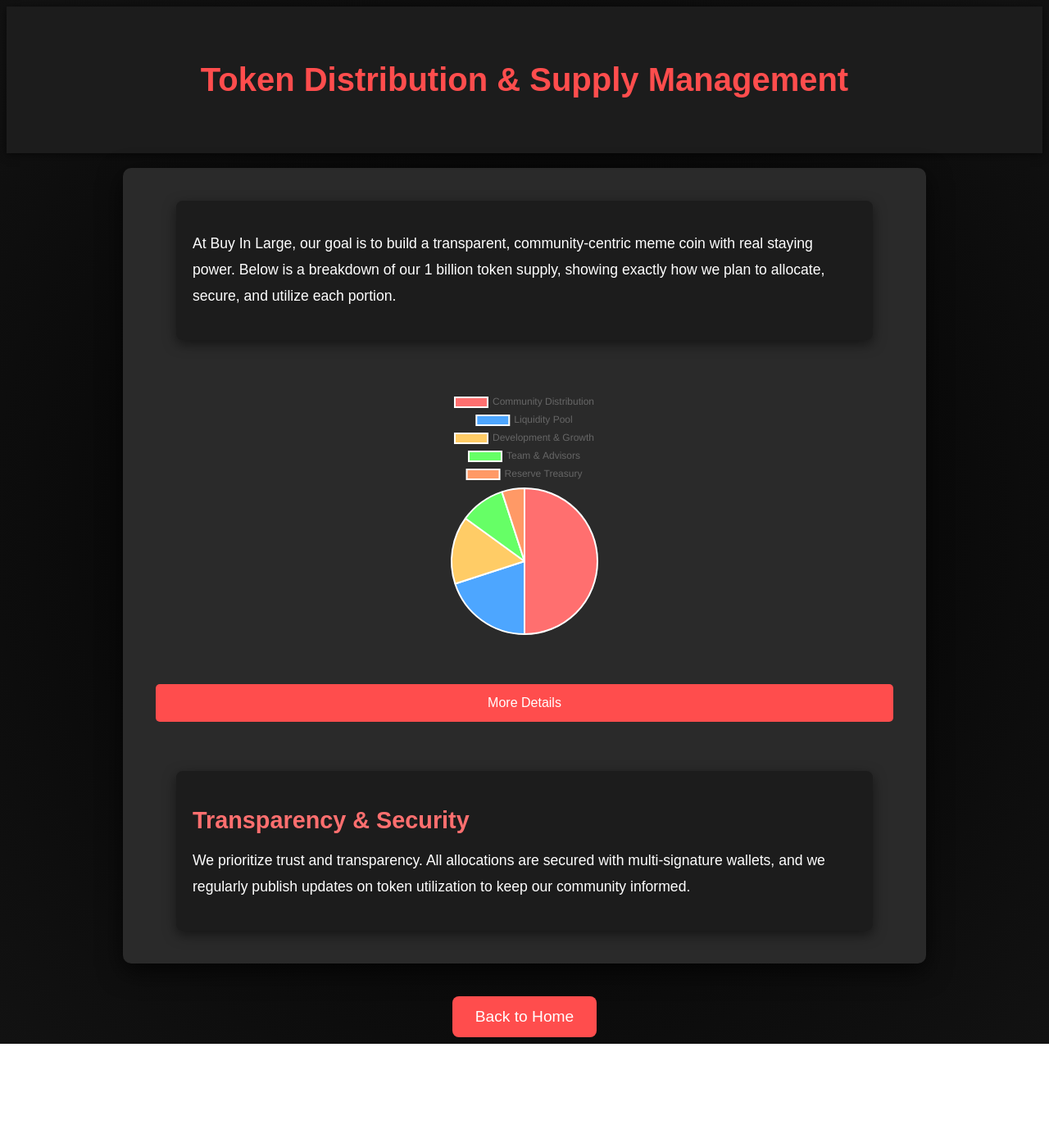
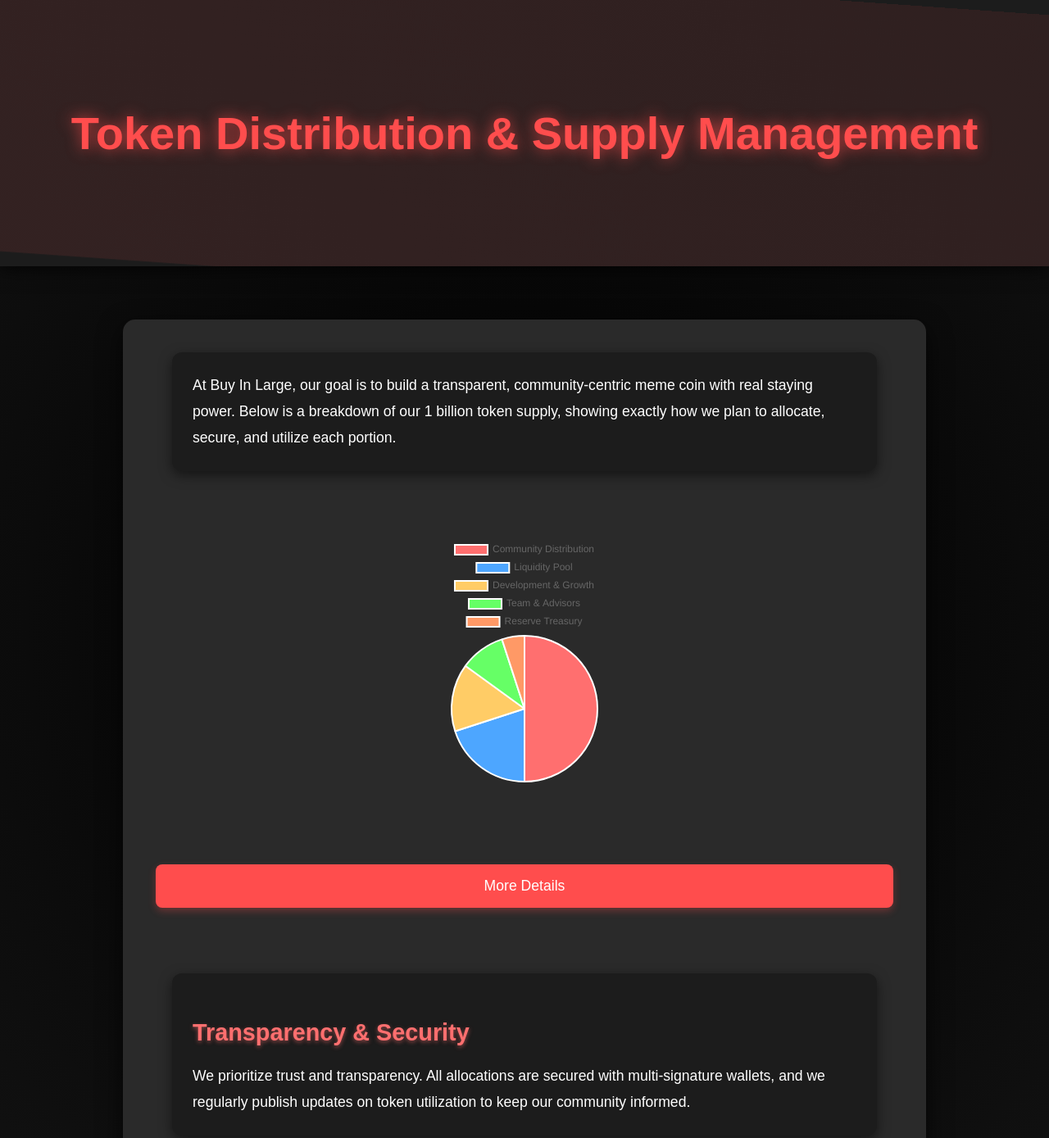
Before and after one commit to JEZEBELXD/BuyINLarge, a plain HTML site: page token-distribution.html in a window 1280 px wide. Shown: the top 1389 px of the page at 82% size. Before the commit the page ends 1274 px from the top, so only its background shows below. Drawn offline with nearby package versions, Linux system fonts and the light colour scheme.

Commit message:
Update token.css

```diff
--- a/token.css
+++ b/token.css
@@ -1,25 +1,64 @@
 /* General Styles */
 body {
-    margin: 10;
-    padding: 10;
+    margin: 0;
+    padding: 0;
     background: radial-gradient(circle, #000000, #121212);
     font-family: 'Arial', sans-serif;
     color: white;
     text-align: left;
     overflow-y: auto;
+    line-height: 1.6;
+    scroll-behavior: smooth;
 }
 
 /* Header Styling */
 .distribution-header {
     text-align: center;
-    padding: 40px;
+    padding: 80px 20px;
     background: #1c1c1c;
-    box-shadow: 0 2px 10px rgba(0, 0, 0, 0.5);
+    box-shadow: 0 4px 20px rgba(0, 0, 0, 0.7);
+    position: relative;
+    overflow: hidden;
+}
+
+.distribution-header::before {
+    content: '';
+    position: absolute;
+    top: 0;
+    left: 0;
+    width: 100%;
+    height: 100%;
+    background: linear-gradient(45deg, #ff4d4d, #d13939);
+    opacity: 0.1;
+    z-index: 1;
+    animation: gradientShift 10s infinite alternate;
 }
 
 .distribution-header h1 {
-    font-size: 2.5rem;
+    font-size: 3.5rem;
     color: #ff4d4d;
+    text-shadow: 0 4px 10px rgba(255, 77, 77, 0.5);
+    position: relative;
+    z-index: 2;
+    animation: fadeInDown 1s ease-out, glow 2s infinite alternate;
+}
+
+@keyframes glow {
+    0% {
+        text-shadow: 0 0 10px rgba(255, 77, 77, 0.5);
+    }
+    100% {
+        text-shadow: 0 0 20px rgba(255, 77, 77, 0.8);
+    }
+}
+
+@keyframes gradientShift {
+    0% {
+        transform: scale(1) rotate(0deg);
+    }
+    100% {
+        transform: scale(1.2) rotate(5deg);
+    }
 }
 
 /* Section Layout */
@@ -30,82 +69,179 @@ body {
     gap: 60px;
     padding: 40px;
     max-width: 900px;
-    margin: 0 auto;
+    margin: 40px auto;
     background: #2a2a2a;
-    border-radius: 10px;
+    border-radius: 15px;
     box-shadow: 0 10px 30px rgba(0, 0, 0, 0.7);
+    animation: fadeInUp 1s ease-out;
+    position: relative;
+    overflow: hidden;
+}
+
+.distribution-section::before {
+    content: '';
+    position: absolute;
+    top: -50%;
+    left: -50%;
+    width: 200%;
+    height: 200%;
+    background: radial-gradient(circle, rgba(255, 77, 77, 0.1), transparent 70%);
+    animation: rotateBackground 20s linear infinite;
+    z-index: -1;
+}
+
+@keyframes rotateBackground {
+    0% {
+        transform: rotate(0deg);
+    }
+    100% {
+        transform: rotate(360deg);
+    }
 }
 
 /* Text Box Styling */
 .text-box {
     width: 90%;
-    padding: 20px;
+    padding: 25px;
     background: #1c1c1c;
-    border-radius: 8px;
+    border-radius: 12px;
     box-shadow: 0 5px 15px rgba(0, 0, 0, 0.5);
+    transition: transform 0.3s ease, box-shadow 0.3s ease;
+    position: relative;
+    overflow: hidden;
+}
+
+.text-box::before {
+    content: '';
+    position: absolute;
+    top: 0;
+    left: -100%;
+    width: 100%;
+    height: 100%;
+    background: linear-gradient(90deg, transparent, rgba(255, 77, 77, 0.1), transparent);
+    transition: left 0.5s ease;
+}
+
+.text-box:hover::before {
+    left: 100%;
+}
+
+.text-box:hover {
+    transform: translateY(-5px);
+    box-shadow: 0 10px 20px rgba(0, 0, 0, 0.7);
 }
 
 .text-box p, .text-box ul {
     font-size: 1.1rem;
     line-height: 1.8;
+    margin: 0;
 }
 
 .text-box h2 {
     font-size: 1.8rem;
     color: #ff6f6f;
     margin-bottom: 15px;
+    text-shadow: 0 2px 5px rgba(255, 111, 111, 0.5);
 }
 
 /* Chart Styling */
 .chart-container {
     width: 100%;
     text-align: center;
+    margin: 20px 0;
+    position: relative;
 }
 
 .chart-container canvas {
     max-width: 600px;
     margin: 0 auto;
     display: block;
+    animation: fadeIn 1.5s ease-out;
+    transition: transform 0.3s ease;
+}
+
+.chart-container:hover canvas {
+    transform: scale(1.05);
 }
 
 /* Dropdown Styling */
 .dropdown {
     width: 100%;
     position: relative;
+    margin: 20px 0;
 }
 
 .dropdown-button {
     width: 100%;
-    padding: 14px 20px;
-    font-size: 1rem;
+    padding: 16px 24px;
+    font-size: 1.1rem;
     border: none;
     background-color: #ff4d4d;
     color: white;
-    border-radius: 5px;
+    border-radius: 8px;
     cursor: pointer;
     transition: background-color 0.3s ease, transform 0.2s ease;
+    box-shadow: 0 4px 10px rgba(255, 77, 77, 0.3);
+    position: relative;
+    overflow: hidden;
+}
+
+.dropdown-button::before {
+    content: '';
+    position: absolute;
+    top: 0;
+    left: -100%;
+    width: 100%;
+    height: 100%;
+    background: linear-gradient(90deg, transparent, rgba(255, 255, 255, 0.2), transparent);
+    transition: left 0.5s ease;
+}
+
+.dropdown-button:hover::before {
+    left: 100%;
 }
 
 .dropdown-button:hover {
     background-color: #d13939;
-    transform: scale(1.05);
+    transform: translateY(-3px);
+    box-shadow: 0 6px 15px rgba(255, 77, 77, 0.5);
 }
 
 .dropdown-content {
     display: none;
     background: #1c1c1c;
-    border-radius: 5px;
+    border-radius: 8px;
     box-shadow: 0 5px 15px rgba(0, 0, 0, 0.5);
-    padding: 15px;
+    padding: 20px;
     margin-top: 10px;
     transition: opacity 0.3s ease-in-out, transform 0.3s ease-in-out;
     opacity: 0;
+    transform: translateY(-10px);
 }
 
 .dropdown-content.open {
     display: block;
     opacity: 1;
     transform: translateY(0);
+}
+
+.dropdown-content ul {
+    list-style-type: none;
+    padding: 0;
+}
+
+.dropdown-content li {
+    margin-bottom: 20px;
+}
+
+.dropdown-content li strong {
+    color: #ff6f6f;
+    font-size: 1.2rem;
+}
+
+.dropdown-content p {
+    margin-top: 10px;
+    color: #ccc;
 }
 
 /* Back to Home Button */
@@ -118,14 +254,65 @@ body {
     background-color: #ff4d4d;
     color: white;
     border: none;
-    padding: 14px 28px;
+    padding: 16px 32px;
     font-size: 1.2rem;
     border-radius: 8px;
     cursor: pointer;
     transition: transform 0.3s ease, background-color 0.3s ease;
+    box-shadow: 0 4px 10px rgba(255, 77, 77, 0.3);
+    position: relative;
+    overflow: hidden;
+}
+
+.back-to-home .button::before {
+    content: '';
+    position: absolute;
+    top: 0;
+    left: -100%;
+    width: 100%;
+    height: 100%;
+    background: linear-gradient(90deg, transparent, rgba(255, 255, 255, 0.2), transparent);
+    transition: left 0.5s ease;
+}
+
+.back-to-home .button:hover::before {
+    left: 100%;
 }
 
 .back-to-home .button:hover {
     background-color: #d13939;
     transform: translateY(-5px);
+    box-shadow: 0 6px 15px rgba(255, 77, 77, 0.5);
 }
+
+/* Animations */
+@keyframes fadeIn {
+    from {
+        opacity: 0;
+    }
+    to {
+        opacity: 1;
+    }
+}
+
+@keyframes fadeInUp {
+    from {
+        opacity: 0;
+        transform: translateY(20px);
+    }
+    to {
+        opacity: 1;
+        transform: translateY(0);
+    }
+}
+
+@keyframes fadeInDown {
+    from {
+        opacity: 0;
+        transform: translateY(-20px);
+    }
+    to {
+        opacity: 1;
+        transform: translateY(0);
+    }
+}
```
